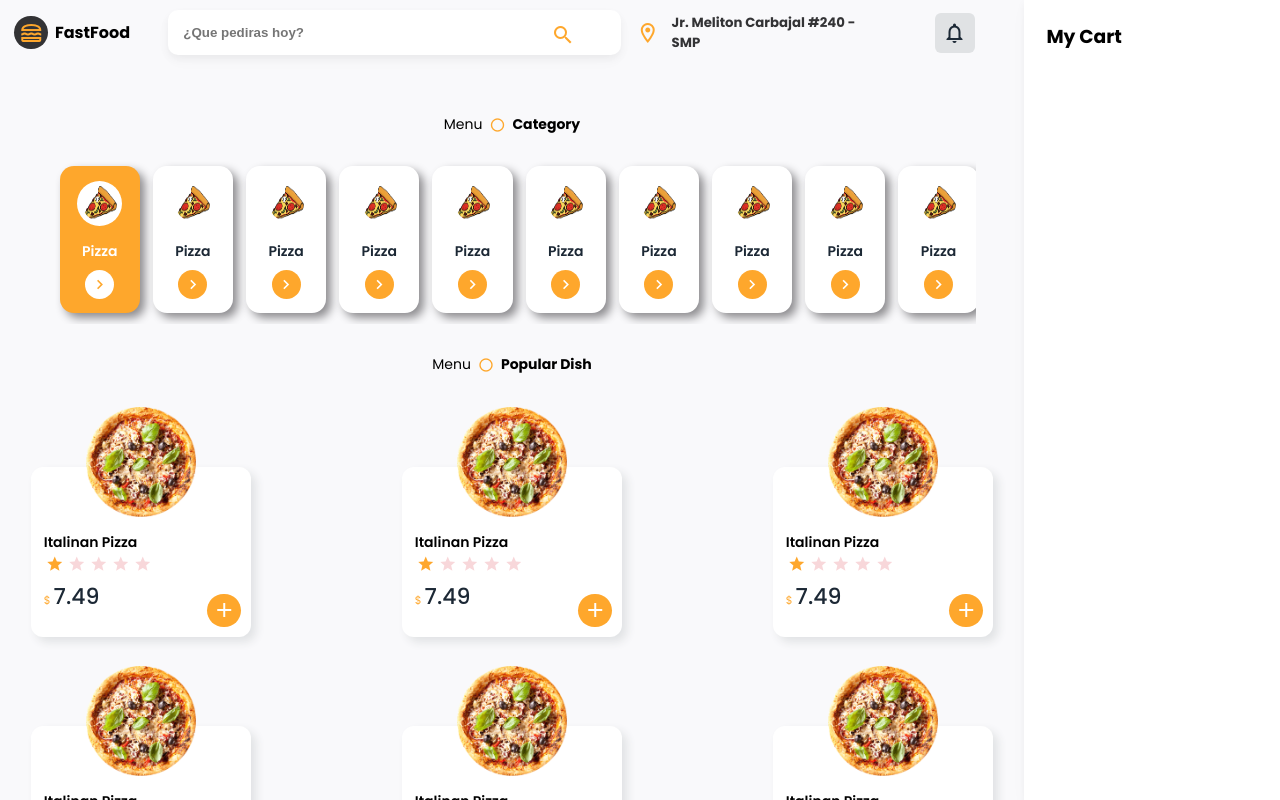
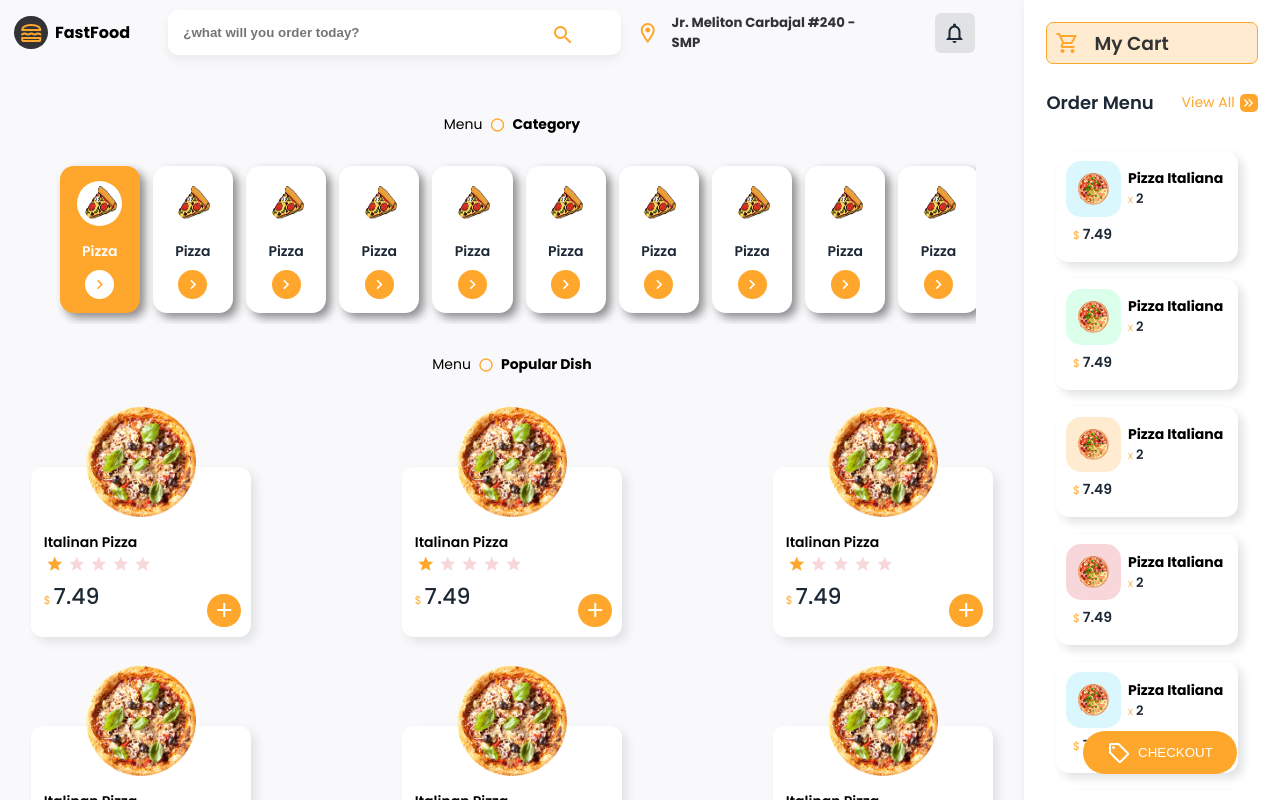
Before and after one commit to codeblueperu/appfood, a Vue app: page /#/home in a window 1280 px wide. Shown: the top 800 px of the page. Built offline with nearby package versions, Linux system fonts and the light colour scheme; a web font is replaced by a local one.

Commit message:
OneVersion

```diff
--- /dev/null
+++ b/src/components/check-out/CheckOut.ts
@@ -0,0 +1,10 @@
+import ItemOrder from "@/components/item-order/ItemOrderComponent.vue";
+
+const appCheckOut = {
+  name: "appCheckOut",
+  components: {
+    ItemOrder,
+  },
+};
+
+export default appCheckOut;
--- a/src/components/check-out/CheckOutComponent.vue
+++ b/src/components/check-out/CheckOutComponent.vue
@@ -1,8 +1,30 @@
 <template>
     <div class="container-my-card">
-        <h3>My Cart</h3>
+        <div class="start-shopping-logo">
+            <span class="material-icons-outlined">shopping_cart</span>
+            <h3>My Cart</h3>
+        </div>
+
+        <div class="order-menu">
+            <div class="title">
+                <h3>Order Menu</h3>
+                <span>View All <i class="material-icons-outlined">keyboard_double_arrow_right</i></span>
+            </div>
+            <div class="show-orders">
+                <ItemOrder bg-color="image background-info" />
+                <ItemOrder bg-color="image background-success" />
+                <ItemOrder bg-color="image background-warning" />
+                <ItemOrder bg-color="image background-danger" />
+                <ItemOrder bg-color="image background-info" />
+                <ItemOrder bg-color="image background-success" />
+            </div>
+        </div>
+        <div class="container-checkout">
+            <button class="btn btn-warning-round"><span class="material-icons-outlined">sell</span> CHECKOUT</button>
+        </div>
     </div>
 </template>
 <style scoped>
-    @import './StyleCheckOut.css';
+@import './StyleCheckOut.css';
 </style>
+<script src="./CheckOut.ts" lang="ts"></script>
--- a/src/components/check-out/StyleCheckOut.css
+++ b/src/components/check-out/StyleCheckOut.css
@@ -1,3 +1,131 @@
-.container-my-card{
-    padding: .5rem;
+.container-my-card {
+  padding: 0.5rem;
+  position: relative;
+  height: 100%;
 }
+.start-shopping-logo {
+  background: var(--color-primary-ligth);
+  display: flex;
+  flex-direction: row;
+  align-items: center;
+  gap: 7px;
+  border: 1px solid var(--color-primary);
+  border-radius: 7px;
+}
+.start-shopping-logo span {
+  padding: 0.5rem;
+  border-radius: 15%;
+  cursor: pointer;
+  color: var(--color-primary);
+}
+.start-shopping-logo  h3{
+    color: var(--color-dark-ligth);
+    font-weight: 600;
+}
+
+.order-menu{
+    width: 100%;
+    display: flex;
+    flex-direction: column;
+    margin-top: 25px;
+}
+
+.order-menu .title{
+    width: 100%;
+    display: flex;
+    flex-direction: row;
+    justify-content: space-between;
+    align-items: center;
+}
+
+.order-menu .title h3{
+    font-size: 18px;
+    font-weight: 600;
+    color: var(--color-dark);
+}
+
+.order-menu .title span{
+    color: var(--color-primary);
+    display: flex;
+    justify-content: center;
+    align-items: center;
+    gap: 5px;
+    font-size: 14px;
+    cursor: pointer;
+    transition: .1s ease;
+}
+.order-menu .title span i{
+    background: var(--color-primary);
+    color: var(--color-white);
+    font-size: 16px;
+    padding: 1px;
+    border-radius: 5px;
+    transition: .1s ease;
+}
+.order-menu .title span:hover i{
+    box-shadow: 0px 0px 10px 7px var(--color-primary-extra-light);
+    transform: translate(5px);
+}
+
+.show-orders{
+    width: 100%;
+    display: flex;
+    flex-direction: column;
+    align-items: left;
+    margin-top: 25px;
+    padding: .6rem;
+    max-height: 650px;
+    overflow-y: auto;
+    box-sizing: border-box;
+    margin-bottom: 20px;
+}
+.show-orders::-webkit-scrollbar {
+    -webkit-appearance: none;
+}
+.show-orders::-webkit-scrollbar:vertical {
+    width:7px;
+}
+.show-orders::-webkit-scrollbar-button:increment,.show-orders::-webkit-scrollbar-button {
+    display: none;
+}
+.show-orders::-webkit-scrollbar:horizontal {
+    height: 10px;
+}
+.show-orders::-webkit-scrollbar-thumb {
+    background-color: var(--color-primary-extra-light);
+    border-radius: 20px;
+}
+.show-orders::-webkit-scrollbar-track {
+    border-radius: 10px;
+}
+
+.container-checkout{
+    display: flex;
+    width: 100%;
+    justify-content: center;
+    align-items: center;
+    padding: .7rem;
+    position: absolute;
+    bottom: 0px;
+ }
+ .btn{
+    border: none;
+    cursor: pointer;
+    display: flex;
+    align-items: center;
+    justify-content: center;
+    gap: 7px;
+ }
+ .btn-warning-round{
+    background: var(--color-primary);
+    color: var(--color-white);
+    border: none;
+    padding: .6rem;
+    width: 75%;
+    border-radius: 70px;
+    transition: .3s ease;
+  }
+  .btn-warning-round:hover{
+    box-shadow: 5px 5px 14px 9px var(--color-primary-ligth);
+    color: var(--color-dark);
+  }
--- a/src/components/input-searchs/InputSearchsComponent.vue
+++ b/src/components/input-searchs/InputSearchsComponent.vue
@@ -1,6 +1,6 @@
 <template>
     <div class="input-group">
-        <input type="text" placeholder="¿Que pediras hoy?">
+        <input type="text" placeholder="¿what will you order today?">
         <span class="icon-search material-icons-outlined">search</span>
     </div>
 </template>
--- /dev/null
+++ b/src/components/item-order/ItemOrder.ts
@@ -0,0 +1,7 @@
+
+const appItemOrder = {
+    name:'appItemOrder',
+    props: ['bgColor'],
+}
+
+export default appItemOrder
--- /dev/null
+++ b/src/components/item-order/ItemOrderComponent.vue
@@ -0,0 +1,23 @@
+<template>
+    <div class="item">
+        <div class="content-item">
+            <div :class="bgColor">
+                <img src="@/assets/img/pizzaone.png" alt="not_found_image">
+            </div>
+            <div class="description-count">
+                <b>Pizza Italiana</b>
+                <span>x <b> 2</b></span>
+            </div>
+        </div>
+        <div class="price">
+            <span>$ <b> 7.49</b></span>
+        </div>
+        <div class="delete-item">
+            <span class="material-icons-outlined">delete</span>
+        </div>
+    </div>
+</template>
+<style scoped>
+    @import './StyleItemOrder.css';
+</style>
+<script src="./ItemOrder.ts" lang="ts"></script>
--- /dev/null
+++ b/src/components/item-order/StyleItemOrder.css
@@ -0,0 +1,109 @@
+
+.item{
+    width: 95%;
+    display: flex;
+    flex-direction: row;
+    flex-wrap: wrap;
+    justify-content: space-between;
+    cursor: pointer;
+    background-color: var(--color-white);
+    border-radius: 13px;
+    padding: 10px;
+    box-shadow: 5px 5px 10px 0px var(--color-ligth);
+    margin-bottom: 17px;
+    transition: 1s ease;
+}
+
+.item:hover{
+    transform: translate(2%);
+}
+.item:hover .delete-item{
+    display: block;
+}
+.item .content-item{
+    display: flex;
+    flex-direction: row;
+    flex-wrap: wrap;
+    gap: 7px;
+}
+.item .image{
+    width: 55px;
+    display: flex;
+    flex-direction: row;
+    justify-content: center;
+    align-items: center;
+    padding: 7px;
+    border-radius: 15px;
+    border: none;
+}
+.item .image img{
+    width: 100%;
+    padding: 5px;
+}
+.item .description-count{
+    display: flex;
+    flex-direction: column;
+    font-size: 14px;
+    font-weight: 300;
+    justify-content: center;
+}
+
+.item .description-count span{
+    font-size: 11px;
+    color: var(--color-primary);
+}
+.item .description-count span b{
+    font-size: 13px;
+    color: var(--color-dark);
+    font-weight: 600;
+}
+
+.item .price{
+    display: flex;
+    flex-direction: row;
+    justify-content: center;
+    align-items: center;
+    padding: 7px;
+ }
+
+ .item .price span{
+    font-size: 11px;
+    color: var(--color-primary);
+ }
+
+ .item .price span b{
+    font-size: 14px;
+    color: var(--color-dark);
+    font-weight: 600;
+ }
+
+
+ .background-success{
+    background: var(--color-success-ligth);
+  }
+  .background-warning{
+    background: var(--color-primary-ligth) !important;
+  }
+  .background-info{
+    background: var(--color-info-light);
+  }
+  .background-danger{
+    background: var(--color-danger-ligth);
+  }
+
+  .delete-item{
+    display: none;
+    transition: 1s;
+  }
+  .delete-item span{
+    padding: .3rem;
+    background: var(--color-danger-ligth);
+    border-radius: 50%;
+    color: var(--color-danger);
+    font-size: 16px;
+    transition: 0.9ms;
+  }
+
+  .delete-item span:hover{
+    transform: rotate(15deg);
+  }
--- a/src/modules/container/StyleMain.css
+++ b/src/modules/container/StyleMain.css
@@ -45,11 +45,6 @@ aside span.icon-menu:hover {
   box-shadow: 0px 0px 11px 7px var(--color-primary-ligth);
 }
 
-.bg-shopping {
-  background: var(--color-primary-ligth);
-  color: var(--color-primary);
-  border: 1px solid var(--color-primary);
-}
 .address-container{
   display: flex;
   gap: 7px;
--- a/src/style.css
+++ b/src/style.css
@@ -74,6 +74,13 @@ body{
   color: var(--color-dark);
 }
 
+.bg-shopping {
+  background: var(--color-primary-ligth);
+  color: var(--color-primary);
+  border: 1px solid var(--color-primary);
+}
+
+
 
 /* PARA DISPOSITIVOS EXTRA PEQUEÑOS */
 @media only screen and (max-width: 600px){
```
